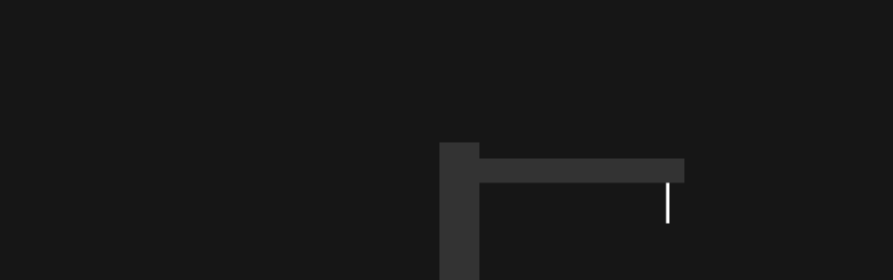
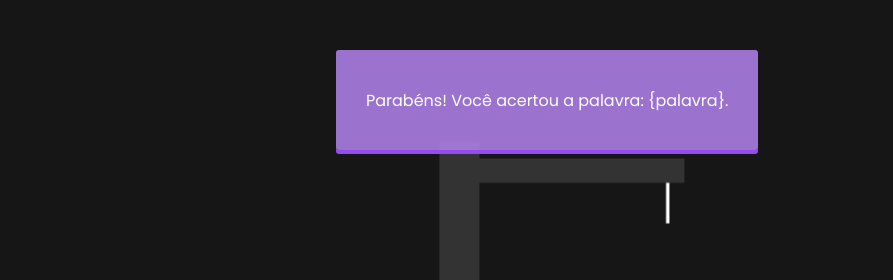
Before and after one commit to JoaoPdr3/game-challenge, a plain HTML site: page pages/game.html in a window 1280 px wide. Shown: the top 280 px of the page, 114-1007 px from the left. Drawn offline with Linux system fonts and the light colour scheme.

Commit message:
Add style for the element span.game-situation

```diff
--- a/css/styles.css
+++ b/css/styles.css
@@ -152,6 +152,21 @@
   padding: 0;
 }
 
+span.game-situation {
+  position: fixed;
+  top: 50px;
+  left: 450px;
+  background-color: #b485f1d8;
+  height: 100px;
+  padding: 10px 30px;
+  text-align: center;
+  display: flex;
+  align-items: center;
+  border-radius: 3px;
+  box-shadow: 0px 4px 0px #934dee;
+  color: white;
+}
+
 /* ||ADD-WORD */
 .text-container {
   display: flex;
--- a/pages/game.html
+++ b/pages/game.html
@@ -18,7 +18,9 @@
 </head>
 
 <body>
-    <span class="game-situation"></span>
+    <span class="game-situation">
+        Parabéns! Você acertou a palavra: {palavra}.
+    </span>
     <header>
         <a href="../index.html">
             <img src="../assets/logo-alura.svg" alt="Logo da Alura.">
```
